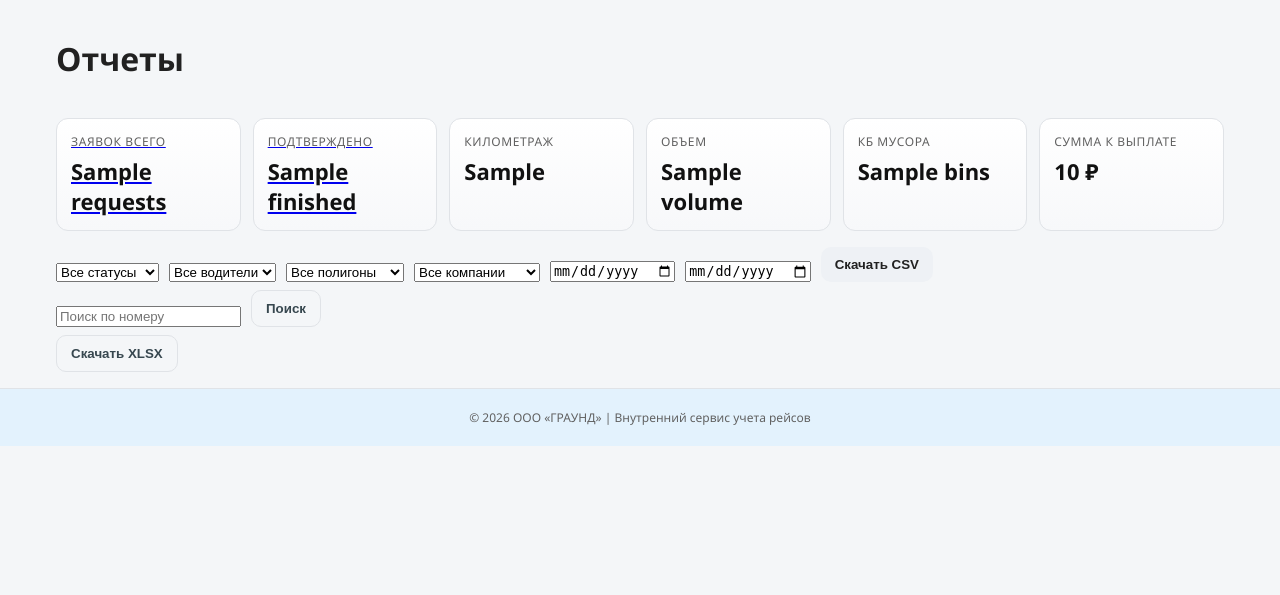
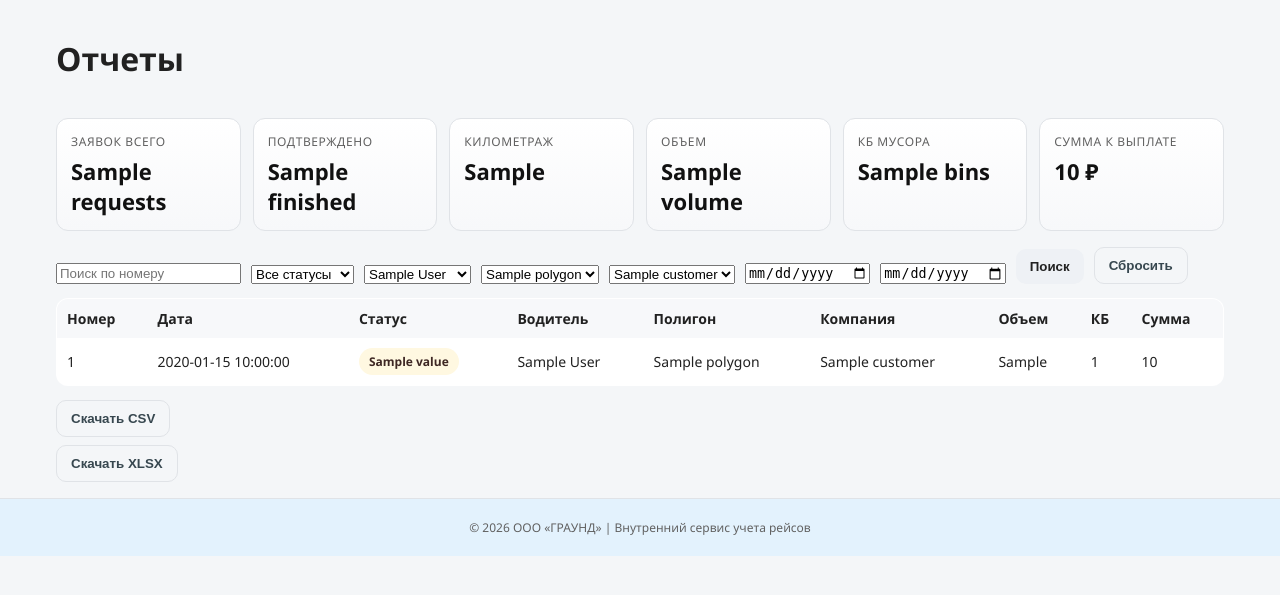
Before and after one commit to integratormart-wq/ground-reis, a Python web app: template templates/reports.html in a window 1280 px wide. Shown: the part 69-664 px from the top of the page. Run offline with Jinja, Linux system fonts and the light colour scheme; the template is opened without the code that fills it: most values are stand-ins (such as "Sample title", 1, 10 or a date in 2020).

Commit message:
Update reports.html

```diff
--- a/templates/reports.html
+++ b/templates/reports.html
@@ -2,35 +2,57 @@
 {% block content %}
 <div class="page-header"><h1>Отчеты</h1></div>
 <div class="cards">
-  <a href="/requests?status=new" class="card"><div class="card-title">Заявок всего</div><div class="card-value">{{ summary.requests }}</div></a>
-  <a href="/requests?status=confirmed" class="card"><div class="card-title">Подтверждено</div><div class="card-value">{{ summary.finished }}</div></a>
+  <div class="card"><div class="card-title">Заявок всего</div><div class="card-value">{{ summary.requests }}</div></div>
+  <div class="card"><div class="card-title">Подтверждено</div><div class="card-value">{{ summary.finished }}</div></div>
   <div class="card"><div class="card-title">Километраж</div><div class="card-value">{{ summary.km }}</div></div>
   <div class="card"><div class="card-title">Объем</div><div class="card-value">{{ summary.volume }}</div></div>
   <div class="card"><div class="card-title">КБ мусора</div><div class="card-value">{{ summary.bins }}</div></div>
   <div class="card"><div class="card-title">Сумма к выплате</div><div class="card-value">{{ "%.0f"|format(summary.sum) }} ₽</div></div>
 </div>
 
-  <form method="get" action="/export/report.csv" style="display:flex;flex-wrap:wrap;gap:10px;align-items:end">
-    <select name="status_f"><option value="">Все статусы</option>{% for s in statuses %}<option value="{{ s.value }}">{{ s.value }}</option>{% endfor %}</select>
-    <select name="driver_id"><option value="">Все водители</option>{% for d in drivers %}<option value="{{ d.id }}">{{ d.full_name }}</option>{% endfor %}</select>
-    <select name="polygon_id"><option value="">Все полигоны</option>{% for p in polygons %}<option value="{{ p.id }}">{{ p.name }}</option>{% endfor %}</select>
-    <select name="customer_id"><option value="">Все компании</option>{% for c in customers %}<option value="{{ c.id }}">{{ c.name }}</option>{% endfor %}</select>
-    <input type="date" name="date_from" value="{{ request.query_params.date_from or '' }}" />
-    <input type="date" name="date_to" value="{{ request.query_params.date_to or '' }}" />
-    <button class="btn" type="submit">Скачать CSV</button>
-  </form>
-  <form method="get" action="/reports" style="display:flex;flex-wrap:wrap;gap:10px;align-items:end;margin-top:8px">
-    <input name="q" value="{{ request.query_params.q or '' }}" placeholder="Поиск по номеру" />
-    <button class="btn btn-ghost" type="submit">Поиск</button>
-  </form>
-  <form method="get" action="/export/report.xlsx" style="display:flex;flex-wrap:wrap;gap:10px;align-items:end;margin-top:8px">
-    <input type="hidden" name="status_f" value="{{ request.query_params.status_f or '' }}" />
-    <input type="hidden" name="driver_id" value="{{ request.query_params.driver_id or '' }}" />
-    <input type="hidden" name="polygon_id" value="{{ request.query_params.polygon_id or '' }}" />
-    <input type="hidden" name="customer_id" value="{{ request.query_params.customer_id or '' }}" />
-    <input type="hidden" name="date_from" value="{{ request.query_params.date_from or '' }}" />
-    <input type="hidden" name="date_to" value="{{ request.query_params.date_to or '' }}" />
-    <button class="btn btn-ghost" type="submit">Скачать XLSX</button>
-  </form>
+<form method="get" action="/reports" style="display:flex;flex-wrap:wrap;gap:10px;align-items:end">
+  <input name="q" value="{{ q or '' }}" placeholder="Поиск по номеру" />
+  <select name="status_f"><option value="">Все статусы</option>{% for s in statuses %}<option value="{{ s.value }}" {% if status_f==s.value %}selected{% endif %}>{{ s.value }}</option>{% endfor %}</select>
+  <select name="driver_id"><option value="">Все водители</option>{% for d in drivers %}<option value="{{ d.id }}" {% if driver_id|string==d.id|string %}selected{% endif %}>{{ d.full_name }}</option>{% endfor %}</select>
+  <select name="polygon_id"><option value="">Все полигоны</option>{% for p in polygons %}<option value="{{ p.id }}" {% if polygon_id|string==p.id|string %}selected{% endif %}>{{ p.name }}</option>{% endfor %}</select>
+  <select name="customer_id"><option value="">Все компании</option>{% for c in customers %}<option value="{{ c.id }}" {% if customer_id|string==c.id|string %}selected{% endif %}>{{ c.name }}</option>{% endfor %}</select>
+  <input type="date" name="date_from" value="{{ date_from or '' }}" />
+  <input type="date" name="date_to" value="{{ date_to or '' }}" />
+  <button class="btn" type="submit">Поиск</button>
+  <button class="btn btn-ghost" type="button" onclick="location.href='/reports'">Сбросить</button>
+</form>
+
+<div class="table-wrap" style="margin-top:14px">
+<table class="table">
+  <thead><tr><th>Номер</th><th>Дата</th><th>Статус</th><th>Водитель</th><th>Полигон</th><th>Компания</th><th>Объем</th><th>КБ</th><th>Сумма</th></tr></thead>
+  <tbody>
+  {% for r in rows %}
+  <tr><td>{{ r.number }}</td><td>{{ r.planned_date }}</td><td><span class="status">{{ r.status.value }}</span></td><td>{{ r.driver.full_name if r.driver else '—' }}</td><td>{{ r.polygon.name if r.polygon else '—' }}</td><td>{{ r.customer.name if r.customer else '—' }}</td><td>{{ r.actual_volume or r.volume or 0 }}</td><td>{{ r.waste_bin_count or 0 }}</td><td>{{ r.sum_driver or 0 }}</td></tr>
+  {% else %}
+  <tr><td colspan="9" style="text-align:center;padding:18px;color:#888">Ничего не найдено</td></tr>
+  {% endfor %}
+  </tbody>
+</table>
 </div>
+
+<form method="get" action="/export/report.csv" style="display:flex;flex-wrap:wrap;gap:10px;align-items:end;margin-top:14px">
+  <input type="hidden" name="q" value="{{ q or '' }}" />
+  <input type="hidden" name="status_f" value="{{ status_f or '' }}" />
+  <input type="hidden" name="driver_id" value="{{ driver_id or '' }}" />
+  <input type="hidden" name="polygon_id" value="{{ polygon_id or '' }}" />
+  <input type="hidden" name="customer_id" value="{{ customer_id or '' }}" />
+  <input type="hidden" name="date_from" value="{{ date_from or '' }}" />
+  <input type="hidden" name="date_to" value="{{ date_to or '' }}" />
+  <button class="btn btn-ghost" type="submit">Скачать CSV</button>
+</form>
+<form method="get" action="/export/report.xlsx" style="display:flex;flex-wrap:wrap;gap:10px;align-items:end;margin-top:8px">
+  <input type="hidden" name="q" value="{{ q or '' }}" />
+  <input type="hidden" name="status_f" value="{{ status_f or '' }}" />
+  <input type="hidden" name="driver_id" value="{{ driver_id or '' }}" />
+  <input type="hidden" name="polygon_id" value="{{ polygon_id or '' }}" />
+  <input type="hidden" name="customer_id" value="{{ customer_id or '' }}" />
+  <input type="hidden" name="date_from" value="{{ date_from or '' }}" />
+  <input type="hidden" name="date_to" value="{{ date_to or '' }}" />
+  <button class="btn btn-ghost" type="submit">Скачать XLSX</button>
+</form>
 {% endblock %}
```
